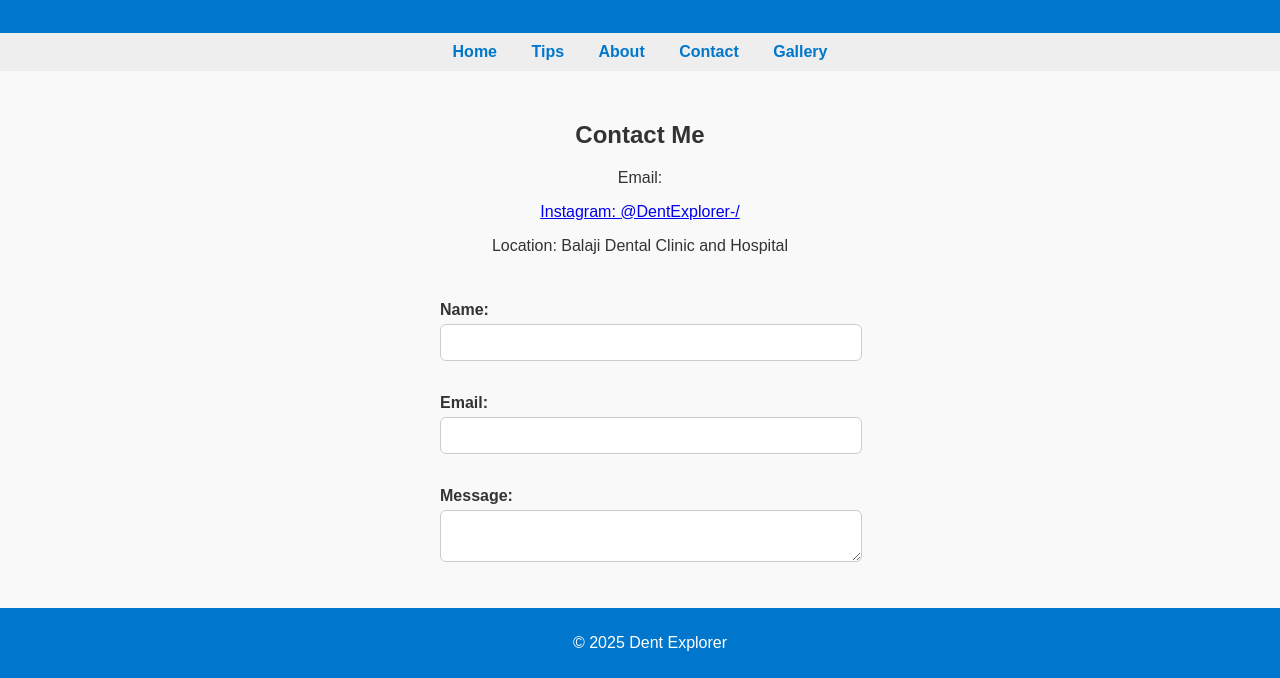
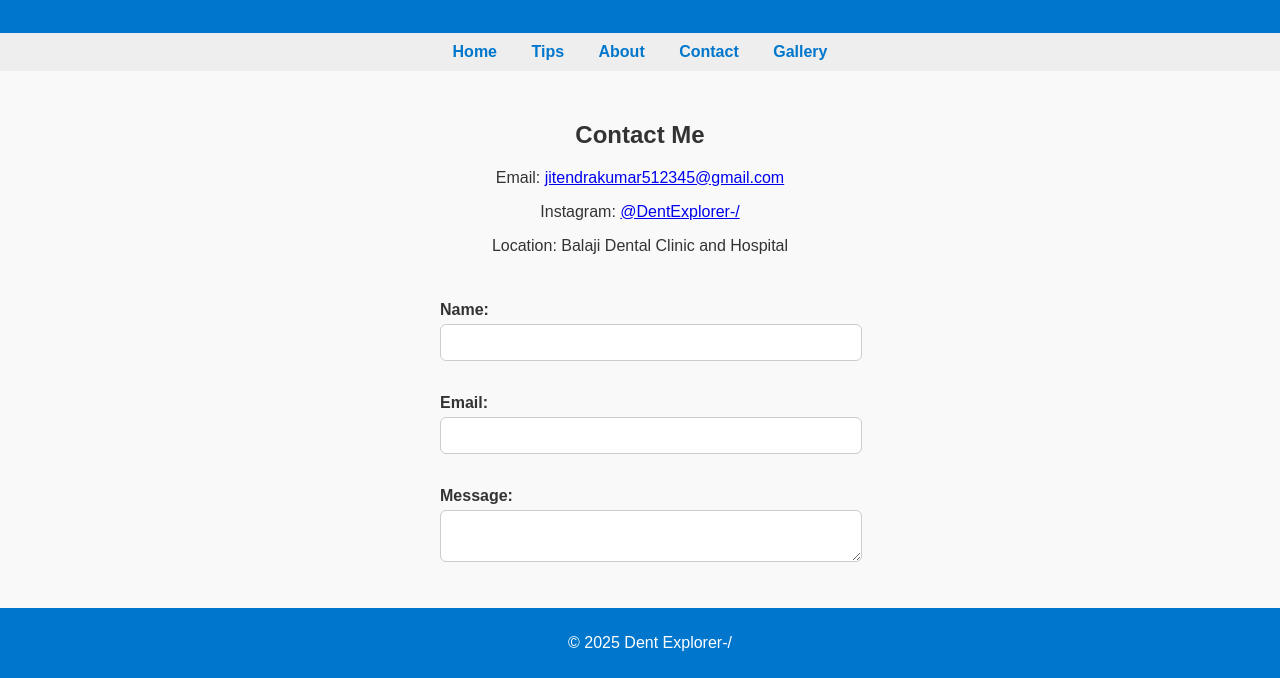
Before and after one commit to montelukast18-ux/Dentexplorer-, a plain HTML site: page contact.html in a window 1280 px wide. Shown: the part 122-800 px from the top of the page. Drawn offline with Linux system fonts and the light colour scheme.

Commit message:
Update contact.html

```diff
--- a/contact.html
+++ b/contact.html
@@ -22,13 +22,13 @@
 
   <main>
     <h2>Contact Me</h2>
-    <p>Email: <a href="mailto: jitendrakumar512345@gmail.com"</a></p>
+    <p>Email: <a href="mailto: jitendrakumar512345@gmail.com">jitendrakumar512345@gmail.com</a></p>
     <p>Instagram: <a href="https://instagram.com/https://montelukast18-ux.github.io/Dentexplorer-/" target="_blank">@DentExplorer-/</a></p>
     <p>Location: Balaji Dental Clinic and Hospital</p>
   </main>
 
   <footer>
-    <p>© 2025 Dent Explorer</p>
+    <p>© 2025 Dent Explorer-/</p>
   </footer>
 </body>
 </html>
```
